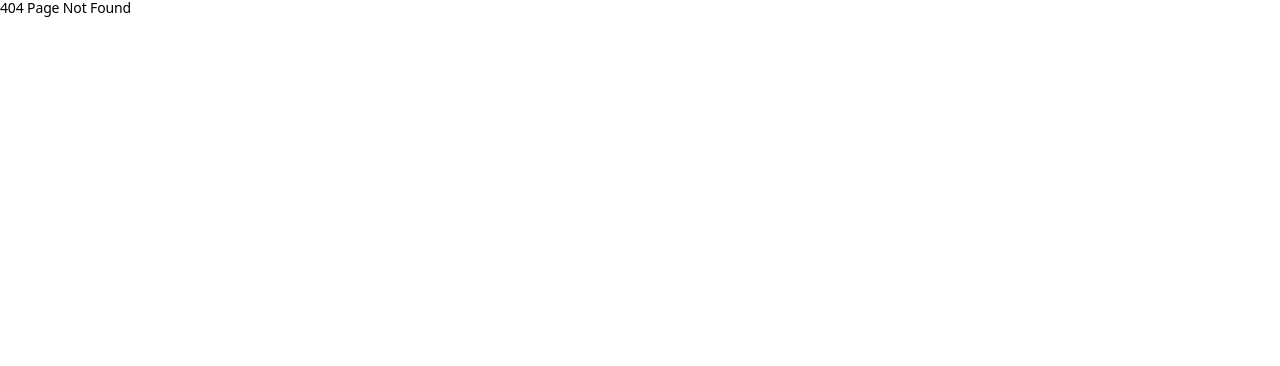
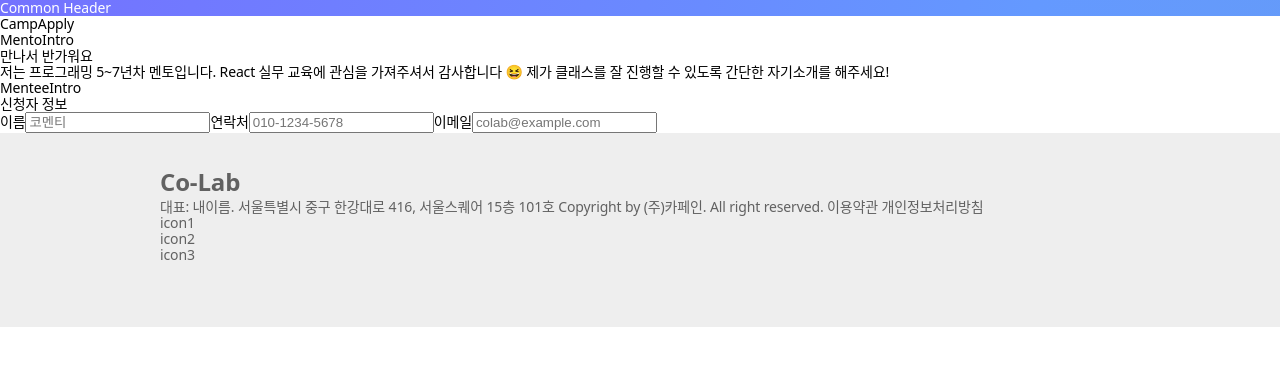
Before and after one commit to TaeWoongKim2/Comento-Clone, a React (Create React App) app: page /Comento-Clone/apply in a window 1280 px wide. Before the commit this address had no page. Shown: the top 366 px of the page. Built offline with nearby package versions, Linux system fonts and the light colour scheme.

Commit message:
feat: 캠프 신청 페이지 생성
- CampApply 페이지 생성 및 라우트 추가.

```diff
--- a/src/App.tsx
+++ b/src/App.tsx
@@ -6,6 +6,7 @@ import CommonLayout from './commons/layouts/CommonLayout';
 
 import Home from './pages/Home/Home';
 import CampDetails from './pages/CampDetail/CampDetails';
+import CampApply from './pages/CampApply/CampApply';
 
 import NotFound from './commons/errors/NotFound';
 
@@ -17,6 +18,7 @@ function App() {
       </Route>
       <Route element={<CommonLayout />}>
         <Route path="/detail" element={<CampDetails />} />
+        <Route path="/apply" element={<CampApply />} />
       </Route>
       <Route path="*" element={<NotFound />} />
     </Routes>
--- /dev/null
+++ b/src/pages/CampApply/CampApply.tsx
@@ -0,0 +1,16 @@
+import React from 'react';
+
+import MentoIntro from './components/MentoIntro';
+import MenteeIntro from './components/MenteeIntro';
+
+function CampApply() {
+  return (
+    <div>
+      <h1>CampApply</h1>
+      <MentoIntro />
+      <MenteeIntro />
+    </div>
+  );
+}
+
+export default CampApply;
--- /dev/null
+++ b/src/pages/CampApply/components/MenteeIntro.tsx
@@ -0,0 +1,42 @@
+import React from 'react';
+
+function MenteeIntro() {
+  return (
+    <div>
+      <h1>MenteeIntro</h1>
+      <h3>신청자 정보</h3>
+
+      <label htmlFor="name">
+        이름
+        <input
+          type="text"
+          name="name"
+          id="name"
+          placeholder="코멘티"
+        />
+      </label>
+
+      <label htmlFor="phone">
+        연락처
+        <input
+          type="text"
+          name="phone"
+          id="phone"
+          placeholder="010-1234-5678"
+        />
+      </label>
+
+      <label htmlFor="email">
+        이메일
+        <input
+          type="text"
+          name="email"
+          id="email"
+          placeholder="colab@example.com"
+        />
+      </label>
+    </div>
+  );
+}
+
+export default MenteeIntro;
--- /dev/null
+++ b/src/pages/CampApply/components/MentoIntro.tsx
@@ -0,0 +1,17 @@
+import React from 'react';
+
+function MentoIntro() {
+  return (
+    <div>
+      <h1>MentoIntro</h1>
+      <h3>만나서 반가워요</h3>
+      <div>
+        저는 프로그래밍 5~7년차 멘토입니다.
+        React 실무 교육에 관심을 가져주셔서 감사합니다 😆
+        제가 클래스를 잘 진행할 수 있도록 간단한 자기소개를 해주세요!
+      </div>
+    </div>
+  );
+}
+
+export default MentoIntro;
```
